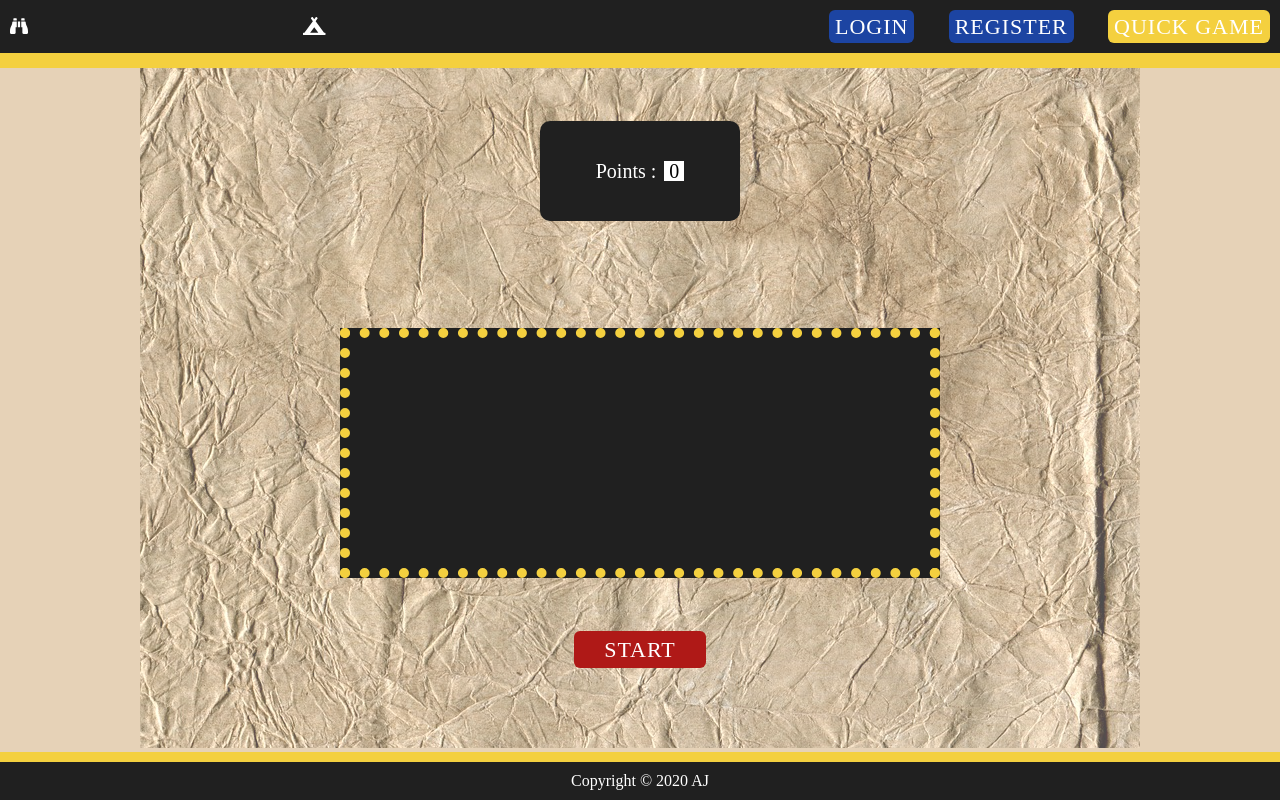
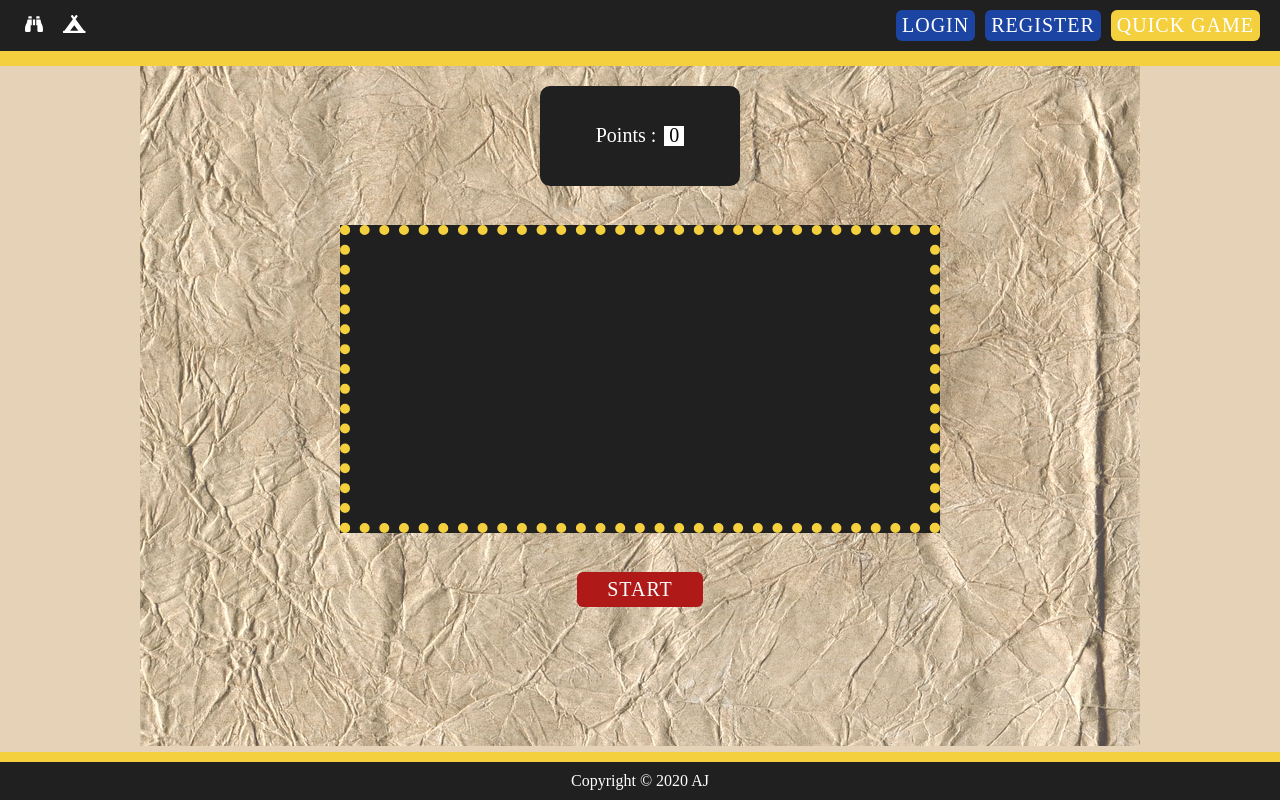
Before and after one commit to AnnaJarocinska/questions, a React (Create React App) app in the folder client/: page /quiz in a window 1280 px wide. Built offline with nearby package versions, Linux system fonts and the light colour scheme; no server answers; a web font is replaced by a local one.

Commit message:
Style quick game view

```diff
--- a/client/src/components/Nav.js
+++ b/client/src/components/Nav.js
@@ -14,12 +14,16 @@ const Nav = ({home, desktop}) => {
         <Navigation>
             <Container icons>
                 <Link to="/moreInforations">
-                    <Span> <FontAwesomeIcon icon={faBinoculars}/> </Span>
-                    {desktop &&
-                    <Span> More informations </Span>}
+                    <Span> <Span icon><FontAwesomeIcon icon={faBinoculars}/> </Span>
+                    {desktop && "More informations"}
+                    </Span>
                 </Link>
                 {!home &&
-                <Link to="/"> <Span> <FontAwesomeIcon icon={faCampground} /> {desktop && "Home"} </Span> </Link>}
+                <Link to="/">
+                     <Span> <Span icon> <FontAwesomeIcon icon={faCampground}/></Span>
+                      {desktop && "Home"}
+                      </Span>
+                </Link>}
             </Container>
             <Container buttons>
                 <Link to="/login"> <Button login> Login </Button> </Link>
--- /dev/null
+++ b/client/src/game/components/GameFinished.js
@@ -0,0 +1,21 @@
+import React from 'react';
+import QuestionContainer from '../../styles/QuestionContainer';
+import QuestionParagraph from '../../styles/QuestionParagraph';
+import Button from '../../styles/Button';
+
+const GameFinished = () => {
+
+    const handleClick = () => {
+        window.location.reload();
+    }
+    return (
+        <QuestionContainer>
+            <QuestionParagraph>
+                Game finished
+            </QuestionParagraph>
+             <Button login red onClick={handleClick}> Start again </Button>
+        </QuestionContainer>
+    );
+}
+
+export default GameFinished;
--- a/client/src/game/components/OneQuestion.js
+++ b/client/src/game/components/OneQuestion.js
@@ -6,7 +6,8 @@ import QuestionParagraph from '../../styles/QuestionParagraph';
 import AnswerParagraph from '../../styles/AnswerParagraph';
 
 const OneQuestion = ({randomQuestion, questionsAsked, questionsToAsk, questions,
-    addPoint, subtractPoint, getRandomQuestion, answerQuestion}) => {
+    addPoint, subtractPoint, getRandomQuestion, answerQuestion,
+    max}) => {
 
     let goodAnswer = randomQuestion.goodAnswer;
 
@@ -47,7 +48,7 @@ const OneQuestion = ({randomQuestion, questionsAsked, questionsToAsk, questions,
 
     return (
         <>
-        <QuestionContainer>
+        <QuestionContainer max={max ? max.toString() : undefined}>
            {currentQuestion}
         </QuestionContainer>
         </>
--- a/client/src/game/components/Points.js
+++ b/client/src/game/components/Points.js
@@ -1,9 +1,10 @@
-import React, { useEffect } from 'react';
+import React, { useEffect, useState } from 'react';
 import { connect } from 'react-redux';
 import shortid from 'shortid';
 import { getQuestions } from '../duck/operations';
 import actions from '../duck/actions';
 import OneQuestion from './OneQuestion';
+import GameFinished from './GameFinished';
 import PointsContainer from '../../styles/PointsContainer';
 import PointsBox from '../../styles/PointsBox';
 import Button from '../../styles/Button';
@@ -13,7 +14,8 @@ const Points = ({points, questions, getQuestions, getRandomQuestion, gameFinishe
 
     useEffect(() => {getQuestions()}, [getQuestions])
 
-const questionList = []
+    const [buttonVisability, setButtonVisability] = useState(true);
+    const questionList = [];
 
  Object.entries(questions).forEach((element) => {
     Object.entries(element[1]).forEach( (item, index) => {
@@ -23,7 +25,9 @@ const questionList = []
 })
 
 const handleClick = () => {
-    getRandomQuestion()}
+    getRandomQuestion();
+    setButtonVisability(false);
+}
 
     return (
         <>
@@ -36,8 +40,11 @@ const handleClick = () => {
 
 
         {!gameFinished &&
-        <OneQuestion/>}
-        <Button login red onClick={handleClick}> Start </Button>
+        <OneQuestion max ={!buttonVisability}/>}
+        {buttonVisability &&
+        <Button login red onClick={handleClick}> Start </Button>}
+        {gameFinished &&
+        <GameFinished/>}
         </Container>
         </>
      );
--- a/client/src/styles/AnswerParagraph.js
+++ b/client/src/styles/AnswerParagraph.js
@@ -6,6 +6,12 @@ cursor: pointer;
 &:hover{
     filter: brightness(50%);
 }
+@media (min-width: 600px) {
+    font-size: 16px;
+    }
+@media (min-width: 1000px) {
+    font-size: 20px;
+    }
 `
 
 export default AnswerParagraph;
--- a/client/src/styles/Button.js
+++ b/client/src/styles/Button.js
@@ -14,12 +14,14 @@ background-color: ${props => props.theme.colors.blue.normal};
 border-radius: 6px;
 border: none;
 font-size: 20px;
+font-size: 15px;
 padding: 4px 6px;
+margin: 0 5px;
 @media (min-width: 600px) {
     font-size: 16px;
 }
 @media (min-width: 1000px) {
-font-size: 22px;
+font-size: 20px;
 }
 `}
 
@@ -32,6 +34,7 @@ width: 70%;
 ${({ yellow }) => yellow && css`
 background-color: ${props => props.theme.colors.yellow.dark};
 margin-right:0;
+white-space: nowrap;
 `}
 
 ${({ menu }) => menu && css`
@@ -43,6 +46,7 @@ ${({ red }) => red && css`
 background-color: ${props => props.theme.colors.red.normal};
 margin: 0 auto;
 padding: 6px 30px;
+font-size: 20px;
 `}
 `
 
--- a/client/src/styles/Container.js
+++ b/client/src/styles/Container.js
@@ -6,25 +6,28 @@ justify-content: space-between;
 align-items: center;
 
 ${({ icons }) => icons && css`
+white-space: nowrap;
 @media (min-width: 600px) {
-    width: 10%;
+    max-width: 20%;
 }
 @media (min-width: 1000px) {
-    width: 25%;
+    max-width: 25%;
 }
 `}
 
 ${({ buttons }) => buttons && css`
+margin-right: 10px;
 @media (min-width: 600px) {
-    width: 52%;
+    max-width: 52%;
 }
 @media (min-width: 1000px) {
-    width: 35%;
+    max-width: 40%;
 }
 `}
 ${({ main }) => main && css`
 flex-direction: column;
-height: 75vh;
+height: 70vh;
+justify-content: space-around;
 `}
 `
 export default Container;
--- a/client/src/styles/PointsBox.js
+++ b/client/src/styles/PointsBox.js
@@ -6,7 +6,7 @@ width: 20px;
 height: 20px;
 color: black;
 margin-left: 8px;
-display:flex;
+display: flex;
 justify-content: center;
 align-items: center;
 `
--- a/client/src/styles/PointsContainer.js
+++ b/client/src/styles/PointsContainer.js
@@ -2,15 +2,24 @@ import styled from 'styled-components';
 
 const PointsContainer = styled.div`
 background-color: ${props => props.theme.colors.grey.dark};
-width: 200px;
-height: 100px;
-margin: auto;
+padding: 30px;
+margin: 0 auto;
+margin-bottom: 0;
 color: white;
-font-size: 20px;
+font-size: 18px;
 border-radius: 10px;
 display:flex;
 justify-content: center;
 align-items: center;
+@media (min-width: 600px) {
+    padding: 10px 30px;
+}
+@media (min-width: 1000px) {
+    width: 200px;
+    height: 100px;
+    font-size: 20px;
+    padding: 15px 30px;
+    }
 `
 
 export default PointsContainer;
--- a/client/src/styles/QuestionContainer.js
+++ b/client/src/styles/QuestionContainer.js
@@ -1,16 +1,29 @@
-import styled from 'styled-components';
+import styled, { css } from 'styled-components';
 
 const QuestionContainer = styled.div`
 background-color: ${props => props.theme.colors.grey.dark};
-width: 600px;
-height: 250px;
-margin: auto;
+width: 98%;
+height: 55%;
+margin: 0 auto;
 color: white;
 border: 10px dotted ${props => props.theme.colors.yellow.dark};
 display:flex;
 flex-direction: column;
 justify-content: center;
 align-items: center;
+${({ max }) => max && css`
+    height: 75%;
+ `}
+@media (min-width: 600px) {
+    width:80%;
+    min-height: 55%;
+    padding: 20px;
+    }
+@media (min-width: 1000px) {
+    width: 600px;
+    height: 250px;
+    }
+
 `
 
 export default QuestionContainer;
--- a/client/src/styles/QuestionParagraph.js
+++ b/client/src/styles/QuestionParagraph.js
@@ -3,7 +3,14 @@ import styled from 'styled-components';
 const QuestionParagraph = styled.p`
 font-size: 20px;
 text-transform: uppercase;
-margin-bottom: 15px;
+margin: 15px;
+text-align: center;
+@media (min-width: 600px) {
+    font-size: 16px;
+    }
+@media (min-width: 1000px) {
+    font-size: 20px;
+    }
 `
 
 export default QuestionParagraph;
--- a/client/src/styles/Span.js
+++ b/client/src/styles/Span.js
@@ -1,9 +1,13 @@
-import styled from 'styled-components';
+import styled, {css} from 'styled-components';
 
 const Span = styled.span`
 color: white;
 &:hover{
     color: ${props => props.theme.colors.grey.medium};
 }
+${({ icon }) => icon && css`
+margin-left: 15px;
+margin-right: 5px;
+`}
 `
 export default Span;
```
